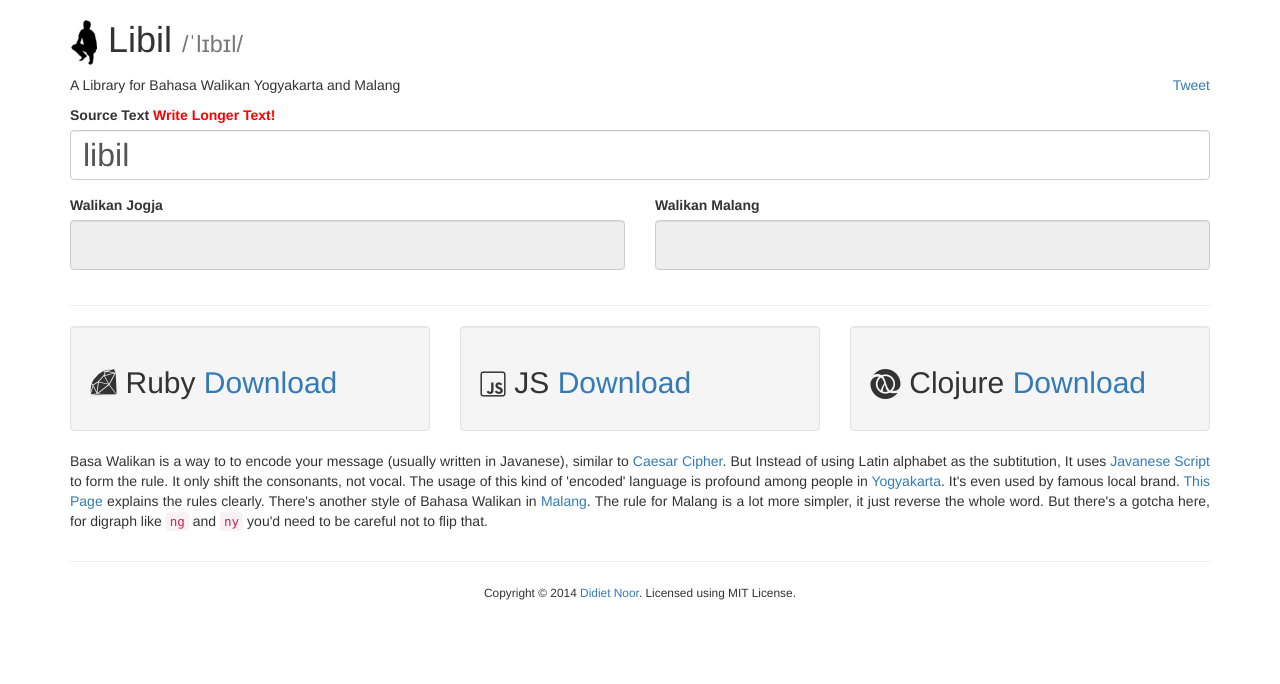
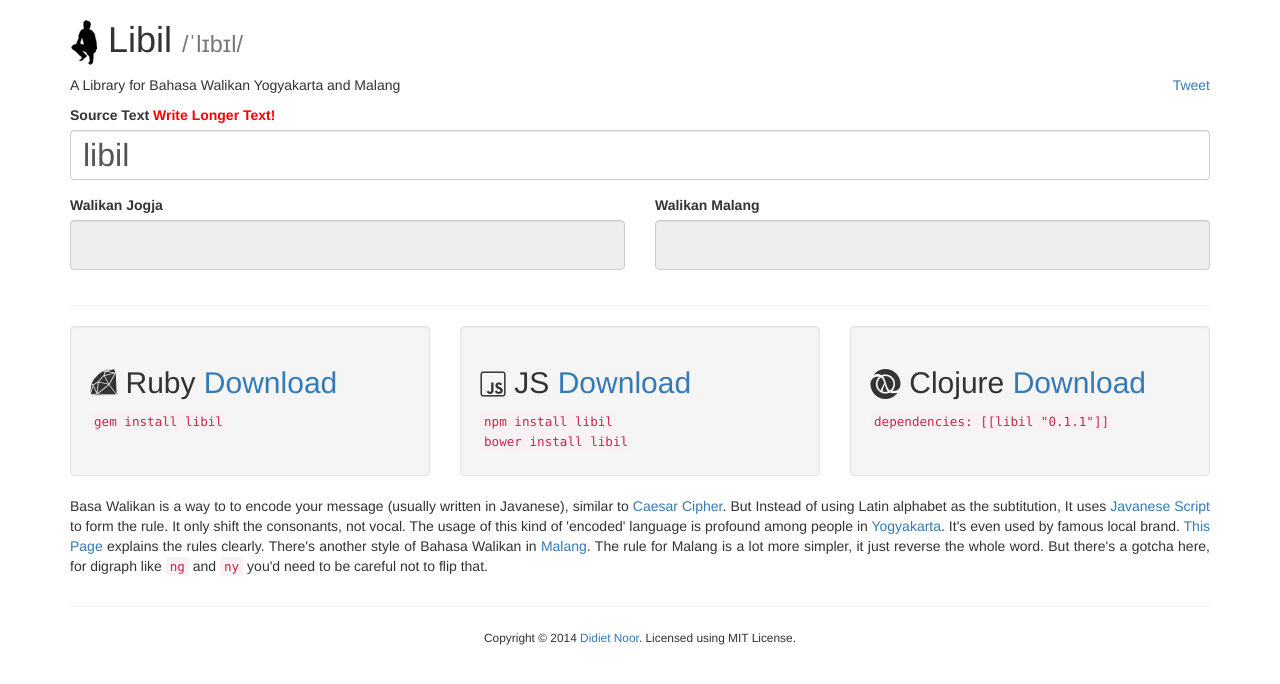
Before and after one commit to libil/libil.github.io, a plain HTML site: page index.html in a window 1280 px wide. Drawn offline with nearby package versions, Linux system fonts and the light colour scheme; a script that the page names is missing.

Commit message:
Libil Site with npm gem and bower

```diff
--- a/index.html
+++ b/index.html
@@ -15,6 +15,9 @@
         font-size: 24pt;
         height: 50px;
         line-height: 1.33;
+      }
+      .featurebox {
+        min-height: 150px;
       }
       .twitter-share-button[style] { vertical-align: text-bottom !important; }
     </style>
@@ -53,13 +56,13 @@
       </form><hr>
       <div class="row">
         <div class="col-lg-4 col-md-4 col-sm-4">
-          <div class="well"><h2><i class="icon-ruby"></i> Ruby <a href="http://github.com/lynxluna/libil">Download</a></h2></div>
+          <div class="well featurebox"><h2><i class="icon-ruby"></i> Ruby <a href="http://github.com/lynxluna/libil">Download</a></h2><code>gem install libil</code></div>
         </div>
         <div class="col-lg-4 col-md-4 col-sm-4">
-          <div class="well"><h2><i class="icon-javascript"></i> JS <a href="http://github.com/lynxluna/libil.js">Download</a></h2></div>
+          <div class="well featurebox"><h2><i class="icon-javascript"></i> JS <a href="http://github.com/lynxluna/libil.js">Download</a></h2><code>npm install libil</code><br><code>bower install libil</code></div>
         </div>
         <div class="col-lg-4 col-md-4 col-sm-4">
-          <div class="well"><h2><i class="icon-clojure"></i> Clojure <a href="http://github.com/lynxluna/clj-libil">Download</a></h2></div>
+          <div class="well featurebox"><h2><i class="icon-clojure"></i> Clojure <a href="http://github.com/lynxluna/clj-libil">Download</a></h2><code>dependencies: [[libil "0.1.1"]]</code></div>
         </div>
       </div>
       <div class="row">
```
